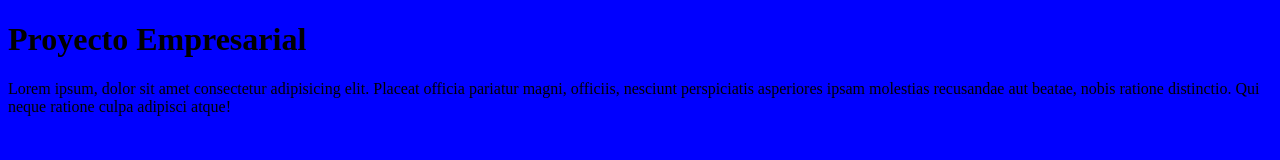
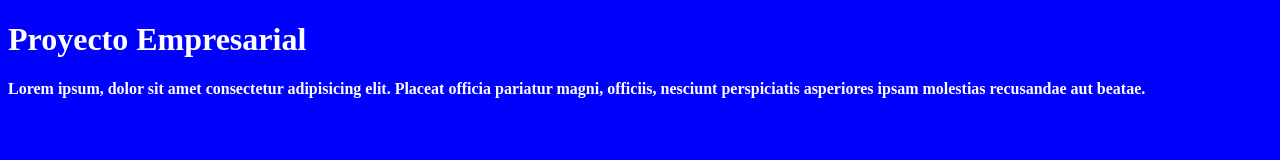
Before and after one commit to jackbaso/pildoras-informaticas, a plain HTML site: page index.html in a window 1280 px wide. Drawn offline with Linux system fonts and the light colour scheme; files that its build step writes are made by us from their sources.

Commit message:
Tercer Commit con vim:

```diff
--- a/css/styles.css
+++ b/css/styles.css
@@ -1,3 +1,5 @@
 body {
     background-color: blue;
+    font-weight: bold;
+    color: white;
 }
--- a/index.html
+++ b/index.html
@@ -9,6 +9,6 @@
 </head>
 <body>
     <h1>Proyecto Empresarial</h1>
-    <p>Lorem ipsum, dolor sit amet consectetur adipisicing elit. Placeat officia pariatur magni, officiis, nesciunt perspiciatis asperiores ipsam molestias recusandae aut beatae, nobis ratione distinctio. Qui neque ratione culpa adipisci atque!</p>
+    <p>Lorem ipsum, dolor sit amet consectetur adipisicing elit. Placeat officia pariatur magni, officiis, nesciunt perspiciatis asperiores ipsam molestias recusandae aut beatae.</p>
 </body>
 </html>
```
